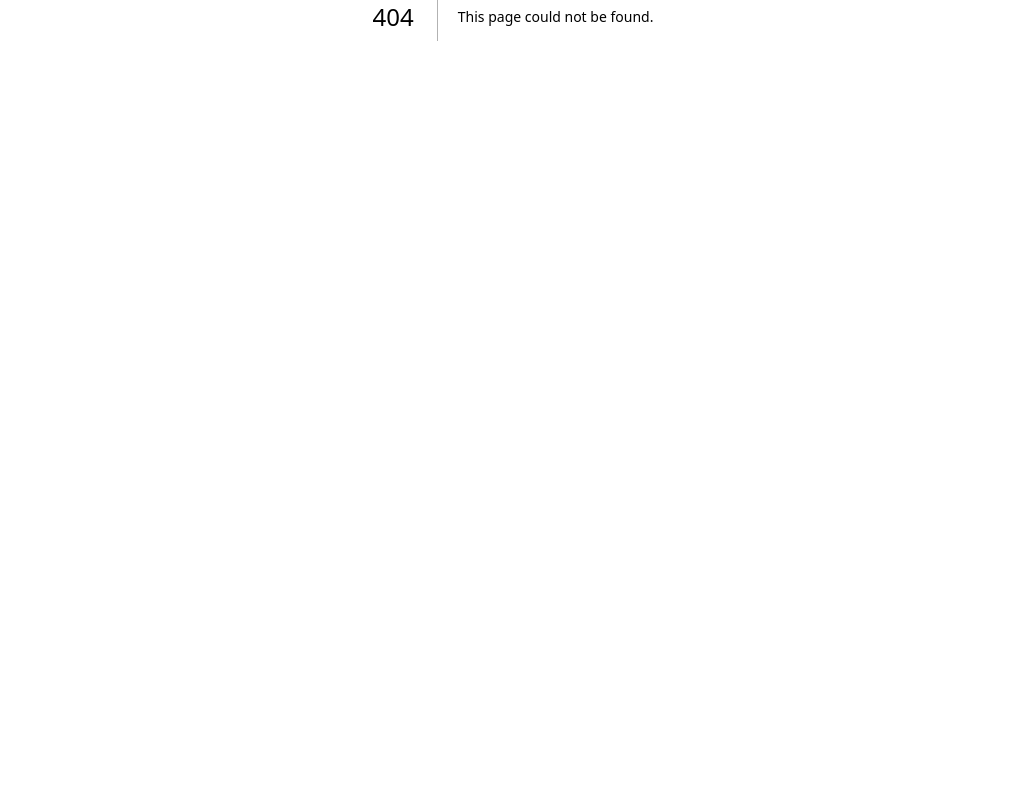
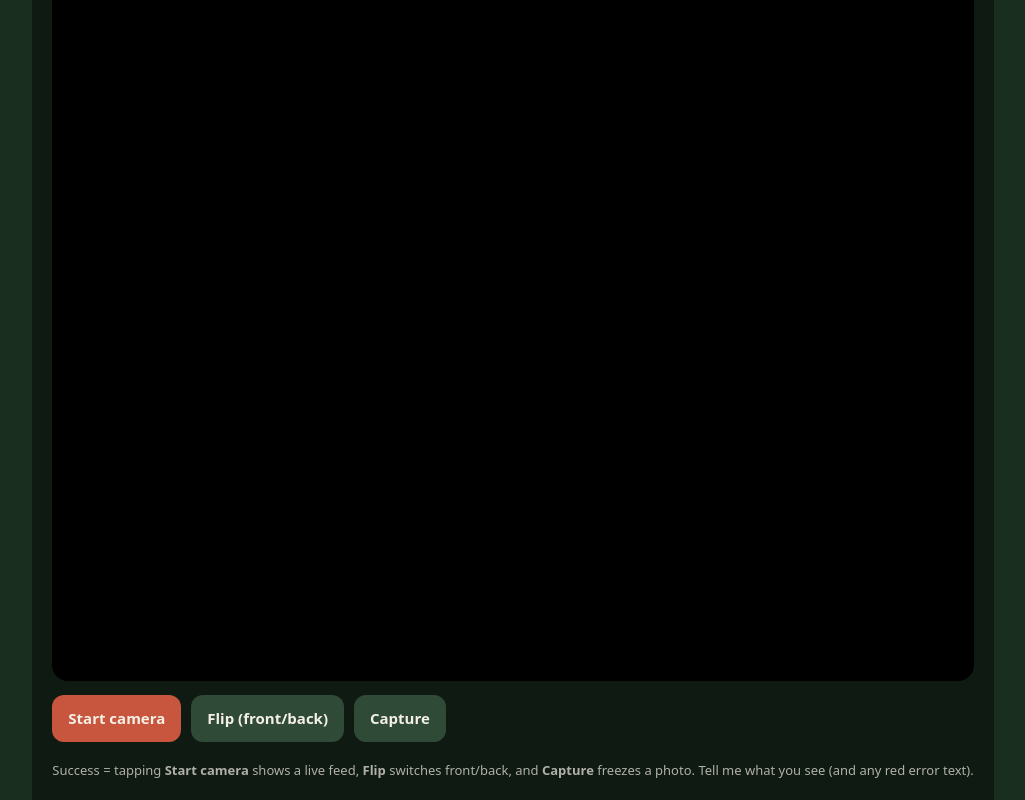
Before and after one commit to arjunmanjunath368-ui/pod-app, a Next.js app: page /camtest in a window 1280 px wide. Before the commit this address had no page. Shown: the part 384-1184 px from the top of the page, without its empty margins (127-1152 px from the left). Before the commit the page ends 800 px from the top, so only its background shows below. Built offline with nearby package versions, Linux system fonts and the light colour scheme.

Commit message:
TEMP: camera test page

```diff
--- a/app/app/page.tsx
+++ b/app/app/page.tsx
@@ -684,7 +684,15 @@ export default async function Home({
             </Link>
           </div>
         </div>
+
+        {/* TEMP: camera test — remove after verification */}
+        <div className="mt-8 text-center">
+          <Link href="/camtest" className="text-[12px] text-muted underline">
+            🎥 Camera test
+          </Link>
+        </div>
       </main>
+
 
       <PodSync />
       <BottomNav active="home" podId={navPodId} userId={user.id} />
--- /dev/null
+++ b/app/camtest/page.tsx
@@ -0,0 +1,190 @@
+"use client";
+
+import { useEffect, useRef, useState } from "react";
+
+// TEMPORARY diagnostic page. Confirms the live in-app camera (getUserMedia)
+// actually works inside the installed Pod PWA before we build photo
+// verification for real. Safe to delete once verified.
+export default function CamTest() {
+  const videoRef = useRef<HTMLVideoElement>(null);
+  const streamRef = useRef<MediaStream | null>(null);
+  const [facing, setFacing] = useState<"user" | "environment">("environment");
+  const [status, setStatus] = useState("Not started");
+  const [error, setError] = useState("");
+  const [shot, setShot] = useState<string | null>(null);
+  const [diag, setDiag] = useState<Record<string, string>>({});
+
+  useEffect(() => {
+    const standalone =
+      window.matchMedia("(display-mode: standalone)").matches ||
+      (navigator as any).standalone === true;
+    setDiag({
+      "Installed app (standalone)": standalone
+        ? "yes ✅"
+        : "NO ⚠️ — open this from the Pod app on your home screen",
+      "Camera API":
+        typeof navigator.mediaDevices?.getUserMedia === "function"
+          ? "available ✅"
+          : "MISSING ❌",
+      "Secure (https)": window.isSecureContext ? "yes ✅" : "NO ❌",
+    });
+    return () => stopCamera();
+  }, []);
+
+  function stopCamera() {
+    streamRef.current?.getTracks().forEach((t) => t.stop());
+    streamRef.current = null;
+  }
+
+  async function start(f: "user" | "environment") {
+    setError("");
+    setShot(null);
+    setStatus("Starting…");
+    stopCamera();
+    try {
+      const stream = await navigator.mediaDevices.getUserMedia({
+        video: { facingMode: f },
+        audio: false,
+      });
+      streamRef.current = stream;
+      if (videoRef.current) {
+        videoRef.current.srcObject = stream;
+        await videoRef.current.play();
+      }
+      const s = stream.getVideoTracks()[0]?.getSettings();
+      setStatus(
+        `Live ✅  ${s?.width ?? "?"}×${s?.height ?? "?"} · ${s?.facingMode ?? f}`
+      );
+    } catch (e: any) {
+      setStatus("Failed ❌");
+      setError(`${e?.name ?? "Error"}: ${e?.message ?? String(e)}`);
+    }
+  }
+
+  function flip() {
+    const next = facing === "user" ? "environment" : "user";
+    setFacing(next);
+    start(next);
+  }
+
+  function capture() {
+    const v = videoRef.current;
+    if (!v || !v.videoWidth) {
+      setError("No live frame yet — tap Start camera first.");
+      return;
+    }
+    const c = document.createElement("canvas");
+    c.width = v.videoWidth;
+    c.height = v.videoHeight;
+    c.getContext("2d")?.drawImage(v, 0, 0);
+    setShot(c.toDataURL("image/jpeg", 0.9));
+  }
+
+  return (
+    <main
+      style={{
+        minHeight: "100vh",
+        background: "#0f1a12",
+        color: "#f4f0e6",
+        padding: "20px",
+        fontFamily: "system-ui, -apple-system, sans-serif",
+      }}
+    >
+      <h1 style={{ fontSize: 22, fontWeight: 700, marginBottom: 4 }}>
+        Pod camera test
+      </h1>
+      <p style={{ fontSize: 13, opacity: 0.7, marginBottom: 16 }}>
+        Temporary — checks the live camera works in the installed app.
+      </p>
+
+      <div
+        style={{
+          background: "rgba(255,255,255,0.06)",
+          borderRadius: 14,
+          padding: 12,
+          fontSize: 13,
+          lineHeight: 1.7,
+          marginBottom: 16,
+        }}
+      >
+        {Object.entries(diag).map(([k, v]) => (
+          <div key={k}>
+            <strong>{k}:</strong> {v}
+          </div>
+        ))}
+        <div>
+          <strong>Status:</strong> {status}
+        </div>
+        {error && (
+          <div style={{ color: "#ff9b86", marginTop: 6 }}>
+            <strong>Error:</strong> {error}
+          </div>
+        )}
+      </div>
+
+      <div
+        style={{
+          position: "relative",
+          width: "100%",
+          aspectRatio: "3 / 4",
+          background: "#000",
+          borderRadius: 16,
+          overflow: "hidden",
+          marginBottom: 14,
+        }}
+      >
+        {shot ? (
+          // eslint-disable-next-line @next/next/no-img-element
+          <img
+            src={shot}
+            alt="captured"
+            style={{ width: "100%", height: "100%", objectFit: "cover" }}
+          />
+        ) : (
+          <video
+            ref={videoRef}
+            playsInline
+            muted
+            autoPlay
+            style={{ width: "100%", height: "100%", objectFit: "cover" }}
+          />
+        )}
+      </div>
+
+      <div style={{ display: "flex", gap: 10, flexWrap: "wrap" }}>
+        <button onClick={() => start(facing)} style={btn("#c8553d")}>
+          Start camera
+        </button>
+        <button onClick={flip} style={btn("#2f4a37")}>
+          Flip (front/back)
+        </button>
+        <button onClick={capture} style={btn("#2f4a37")}>
+          Capture
+        </button>
+        {shot && (
+          <button onClick={() => start(facing)} style={btn("#2f4a37")}>
+            Retake
+          </button>
+        )}
+      </div>
+
+      <p style={{ fontSize: 13, opacity: 0.7, marginTop: 18, lineHeight: 1.6 }}>
+        Success = tapping <b>Start camera</b> shows a live feed, <b>Flip</b>{" "}
+        switches front/back, and <b>Capture</b> freezes a photo. Tell me what you
+        see (and any red error text).
+      </p>
+    </main>
+  );
+}
+
+function btn(bg: string): React.CSSProperties {
+  return {
+    background: bg,
+    color: "#f4f0e6",
+    border: "none",
+    borderRadius: 12,
+    padding: "12px 16px",
+    fontSize: 15,
+    fontWeight: 600,
+  };
+}
```
